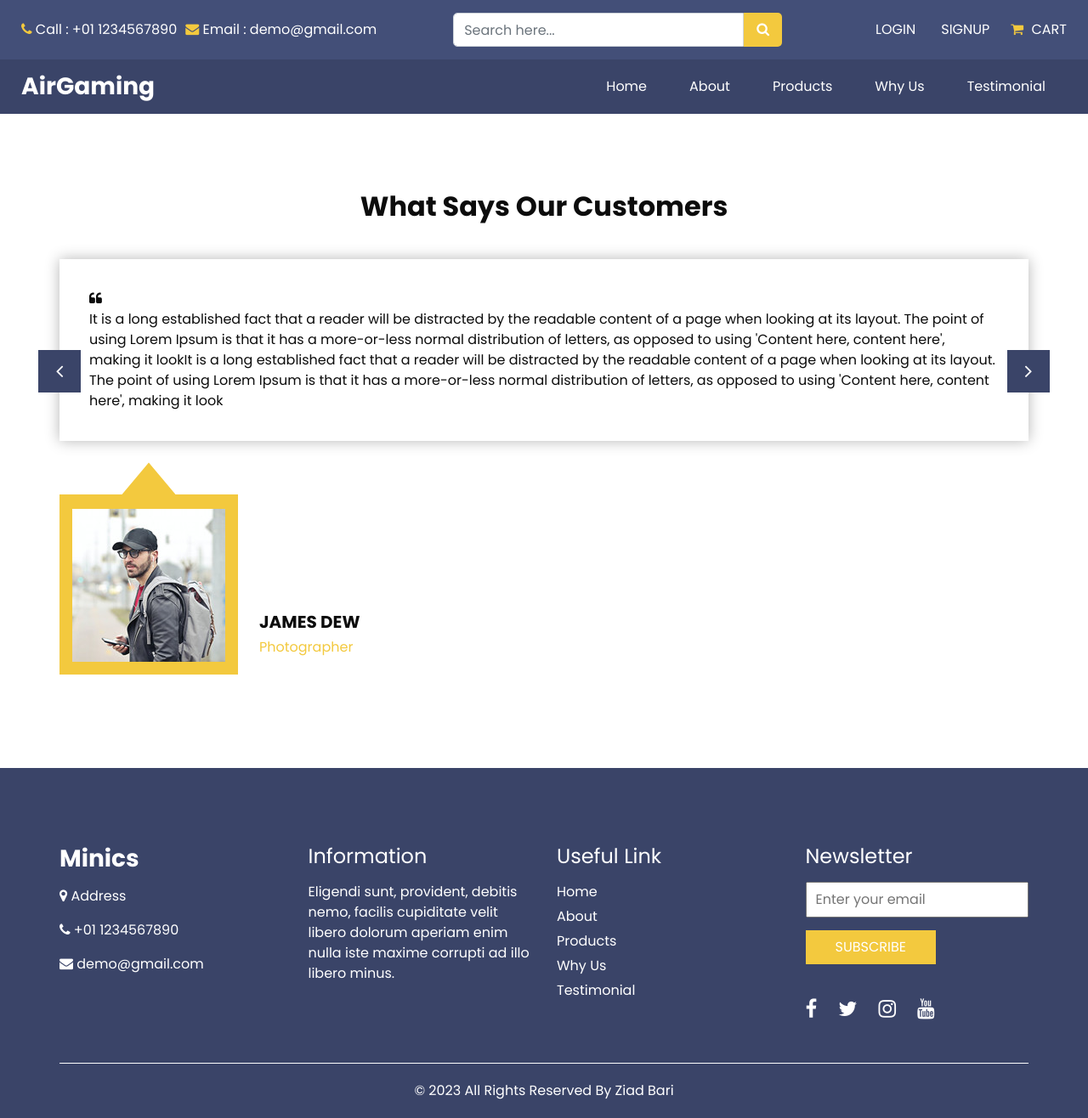
After one commit to zbari023/Air_play_store, a Django app: page /testimonial/ in a window 1280 px wide. The commit adds this page. Shown: the whole page at 85% size. Run offline with Django 4.2, Linux system fonts and the light colour scheme; data comes from the database, SQL or seed files in the repository; both versions use the stored data as it was after the commit; some libraries are stand-ins or nearby versions.

Commit message:
add why and testimonial in the base

```diff
--- a/project/urls.py
+++ b/project/urls.py
@@ -18,7 +18,7 @@ from django.contrib import admin
 from django.urls import path , include
 from django.conf import settings
 from django.conf.urls.static import static
-from settings.views import home , about
+from settings.views import home , about, why, testimonial
 from products.views import index, load_more
 
 urlpatterns = [
@@ -29,6 +29,8 @@ urlpatterns = [
     path('load/', load_more, name='load'),
     path('', home),
     path('about/', about),
+    path('why/', why),
+    path('testimonial/', testimonial),
     path("__debug__/", include("debug_toolbar.urls")),
 ]
 
--- /dev/null
+++ b/settings/templates/settings/testimonial.html
@@ -0,0 +1,137 @@
+
+{% extends 'base.html' %}
+{% load static %}
+{% block body %}
+
+  <!-- client section -->
+
+  <section class="client_section layout_padding">
+    <div class="container">
+      <div class="heading_container heading_center">
+        <h2>
+          What Says Our Customers
+        </h2>
+      </div>
+    </div>
+    <div class="client_container ">
+      <div id="carouselExample2Controls" class="carousel slide" data-ride="carousel">
+        <div class="carousel-inner">
+          <div class="carousel-item active">
+            <div class="container">
+              <div class="box">
+                <div class="detail-box">
+                  <p>
+                    <i class="fa fa-quote-left" aria-hidden="true"></i>
+                  </p>
+                  <p>
+                    It is a long established fact that a reader will be distracted by the readable content of a page
+                    when looking at its layout. The point of using Lorem Ipsum is that it has a more-or-less normal
+                    distribution of letters, as opposed to using 'Content here, content here', making it lookIt is a
+                    long established fact that a reader will be distracted by the readable content of a page when
+                    looking at its layout. The point of using Lorem Ipsum is that it has a more-or-less normal
+                    distribution of letters, as opposed to using 'Content here, content here', making it look
+                  </p>
+                </div>
+                <div class="client-id">
+                  <div class="img-box">
+                    <img src="{% static 'ltr/images/client.jpg' %}" alt="">
+                  </div>
+                  <div class="name">
+                    <h5>
+                      James Dew
+                    </h5>
+                    <h6>
+                      Photographer
+                    </h6>
+                  </div>
+                </div>
+              </div>
+            </div>
+          </div>
+          <div class="carousel-item">
+            <div class="container">
+              <div class="box">
+                <div class="detail-box">
+                  <p>
+                    <i class="fa fa-quote-left" aria-hidden="true"></i>
+                  </p>
+                  <p>
+                    It is a long established fact that a reader will be distracted by the readable content of a page
+                    when looking at its layout. The point of using Lorem Ipsum is that it has a more-or-less normal
+                    distribution of letters, as opposed to using 'Content here, content here', making it lookIt is a
+                    long established fact that a reader will be distracted by the readable content of a page when
+                    looking at its layout. The point of using Lorem Ipsum is that it has a more-or-less normal
+                    distribution of letters, as opposed to using 'Content here, content here', making it look
+                  </p>
+                </div>
+                <div class="client-id">
+                  <div class="img-box">
+                    <img src="{% static 'ltr/images/client.jpg' %}" alt="">
+                  </div>
+                  <div class="name">
+                    <h5>
+                      James Dew
+                    </h5>
+                    <h6>
+                      Photographer
+                    </h6>
+                  </div>
+                </div>
+              </div>
+            </div>
+          </div>
+          <div class="carousel-item">
+            <div class="container">
+              <div class="box">
+                <div class="detail-box">
+                  <p>
+                    <i class="fa fa-quote-left" aria-hidden="true"></i>
+                  </p>
+                  <p>
+                    It is a long established fact that a reader will be distracted by the readable content of a page
+                    when looking at its layout. The point of using Lorem Ipsum is that it has a more-or-less normal
+                    distribution of letters, as opposed to using 'Content here, content here', making it lookIt is a
+                    long established fact that a reader will be distracted by the readable content of a page when
+                    looking at its layout. The point of using Lorem Ipsum is that it has a more-or-less normal
+                    distribution of letters, as opposed to using 'Content here, content here', making it look
+                  </p>
+                </div>
+                <div class="client-id">
+                  <div class="img-box">
+                    <img src="{% static 'ltr/images/client.jpg' %}" alt="">
+                  </div>
+                  <div class="name">
+                    <h5>
+                      James Dew
+                    </h5>
+                    <h6>
+                      Photographer
+                    </h6>
+                  </div>
+                </div>
+              </div>
+            </div>
+          </div>
+        </div>
+        <div class="carousel_btn-box">
+          <a class="carousel-control-prev" href="#carouselExample2Controls" role="button" data-slide="prev">
+            <span>
+              <i class="fa fa-angle-left" aria-hidden="true"></i>
+            </span>
+            <span class="sr-only">Previous</span>
+          </a>
+          <a class="carousel-control-next" href="#carouselExample2Controls" role="button" data-slide="next">
+            <span>
+              <i class="fa fa-angle-right" aria-hidden="true"></i>
+            </span>
+            <span class="sr-only">Next</span>
+          </a>
+        </div>
+      </div>
+    </div>
+  </section>
+  <!-- end client section -->
+
+
+
+{% endblock body %}
--- a/settings/views.py
+++ b/settings/views.py
@@ -9,3 +9,9 @@ def home(request):
 
 def about(request):
     return render(request,'settings/about.html',{})
+
+def why(request):
+    return render(request,'settings/why.html',{})
+
+def testimonial(request):
+    return render(request,'settings/testimonial.html',{})
--- a/templates/base.html
+++ b/templates/base.html
@@ -122,10 +122,10 @@
                   <a class="nav-link" href="/products/">Products</a>
                 </li>
                 <li class="nav-item">
-                  <a class="nav-link" href="why.html">Why Us</a>
+                  <a class="nav-link" href="/why/">Why Us</a>
                 </li>
                 <li class="nav-item">
-                  <a class="nav-link" href="testimonial.html">Testimonial</a>
+                  <a class="nav-link" href="/testimonial/">Testimonial</a>
                 </li>
               </ul>
             </div>
@@ -196,12 +196,12 @@
               </a>
             </li>
             <li>
-              <a href="why.html">
+              <a href="/why/">
                 Why Us
               </a>
             </li>
             <li>
-              <a href="testimonial.html">
+              <a href="/testimonial/">
                 Testimonial
               </a>
             </li>
```
Also changed, not shown: settings/templates/settings/why.html (added, +100 -0 lines), db.sqlite3.
